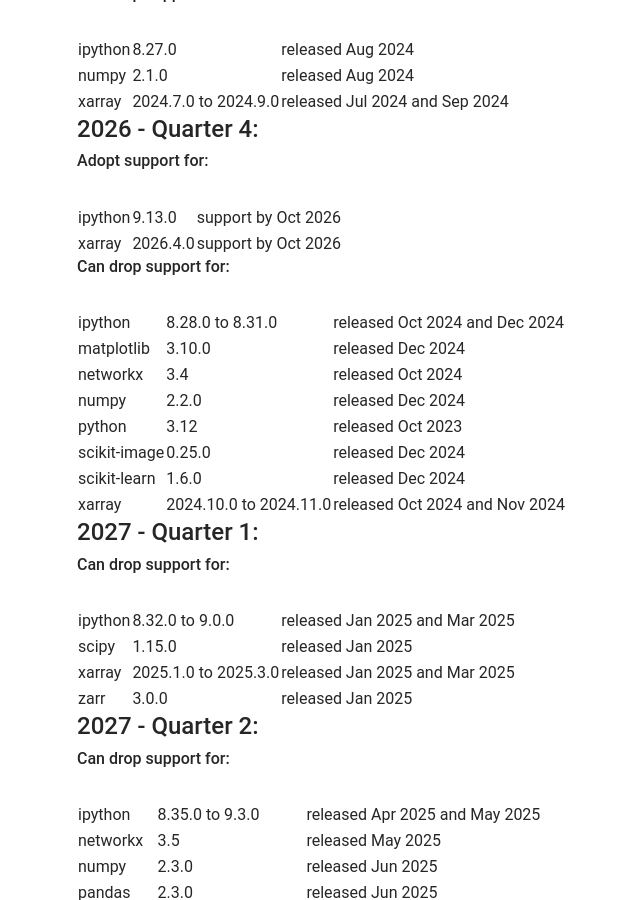
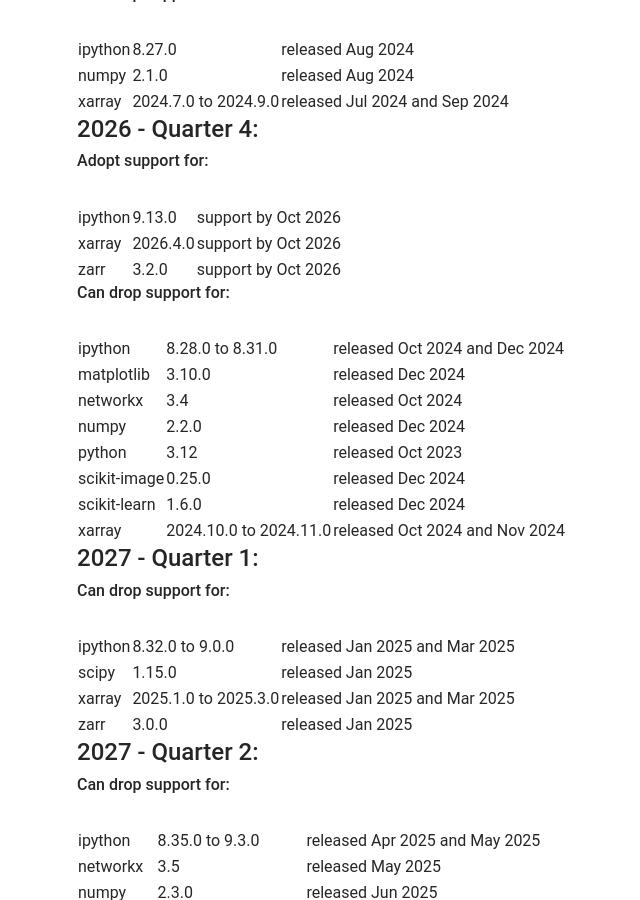
Before and after one commit to heliophysicsPy/heliophysicsPy.github.io, a Jekyll site: the page built from _pages/docs/phep-3/schedule.md, in a window 1280 px wide and 900 px high, scrolled down 1765 px. Shown: the whole window, without its empty margins (24-664 px from the left). Built offline with Jekyll 4.4.1, drawn with Linux system fonts in a browser that asks for light colours; nearby versions of some CDN libraries; our own code applies the rules of GitHub Pages for plain Markdown files; some of the changed text lies outside the part shown.

Commit message:
Update PHEP 3 support schedule [automated]

```diff
--- a/_pages/docs/phep-3/schedule.md
+++ b/_pages/docs/phep-3/schedule.md
@@ -98,6 +98,7 @@
 | ------- | -------- | ------------------- |
 | ipython | 9.13.0   | support by Oct 2026 |
 | xarray  | 2026.4.0 | support by Oct 2026 |
+| zarr    | 3.2.0    | support by Oct 2026 |
 
 ###### Can drop support for:
 
@@ -186,6 +187,7 @@
 | ------- | -------- | ----------------- |
 | ipython | 9.13.0   | released Apr 2026 |
 | xarray  | 2026.4.0 | released Apr 2026 |
+| zarr    | 3.2.0    | released Apr 2026 |
 
 #### 2028 - Quarter 4:
 
```
Also changed, not shown: _pages/docs/phep-3/chart.md (+1 -0 lines).
